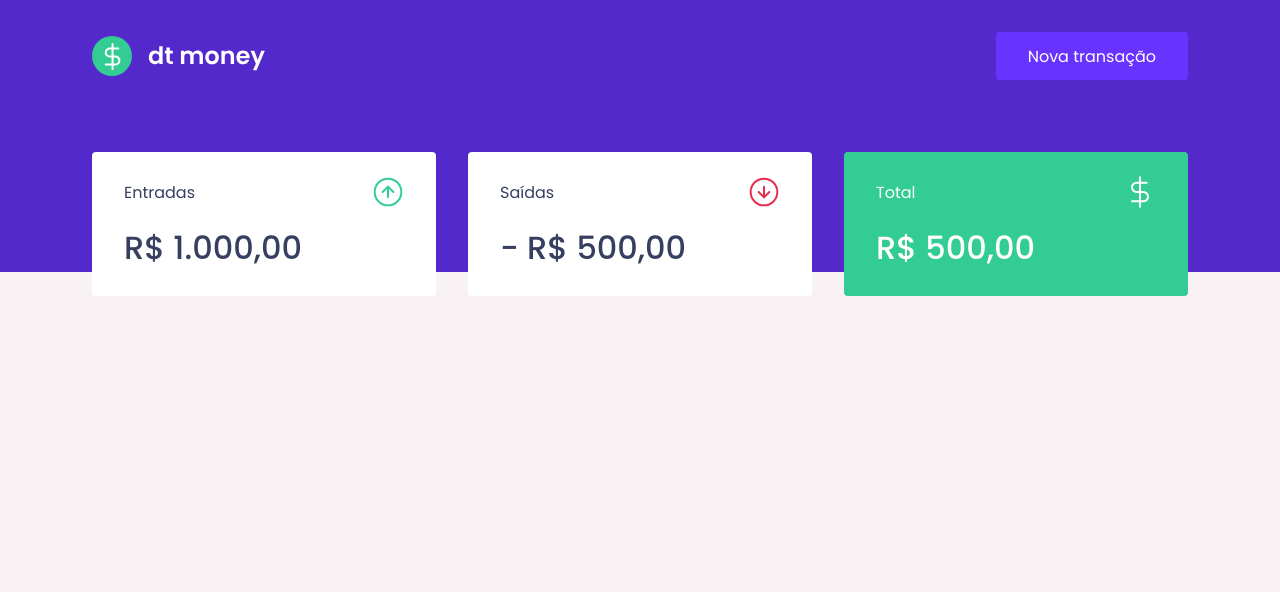
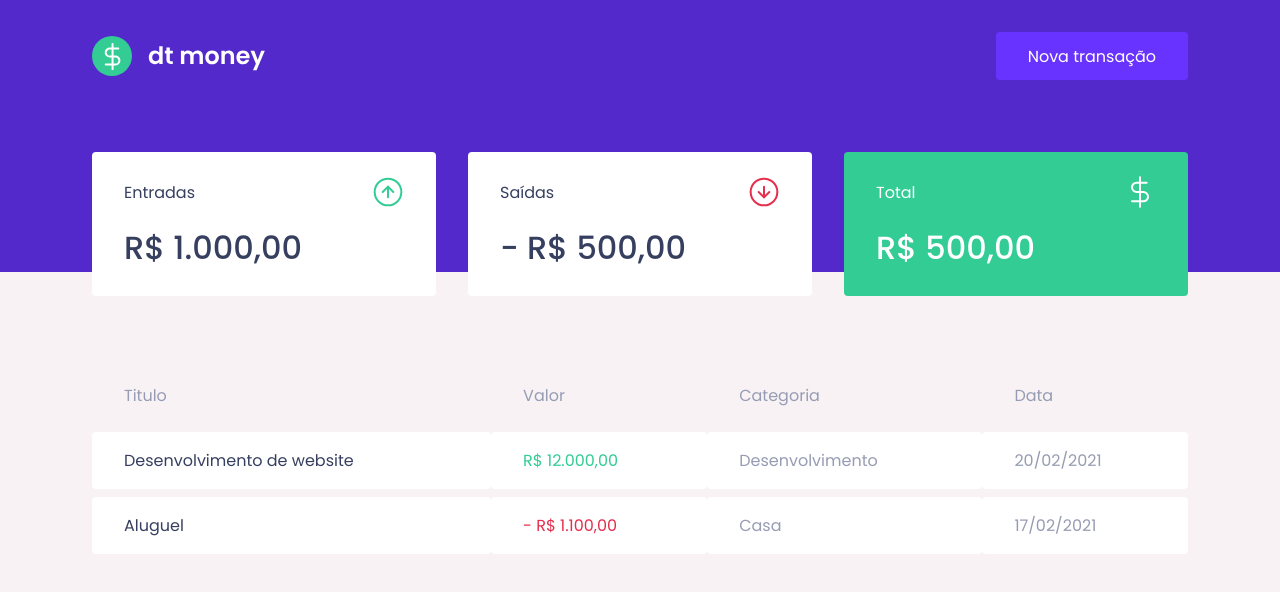
Before and after one commit to RaylsonMarques/ignite-02-dt-money, a React (Create React App) app: page / in a window 1280 px wide. Shown: the top 592 px of the page. Built offline with nearby package versions, Linux system fonts and the light colour scheme.

Commit message:
Cria componente TransactionTable

```diff
--- a/src/components/Dashboard/index.tsx
+++ b/src/components/Dashboard/index.tsx
@@ -1,10 +1,12 @@
 import { Summary } from "../Summary";
+import { TransactionTable } from "../TransactionTable";
 import { Container } from "./styles";
 
 function Dashboard() {
   return (
     <Container>
       <Summary />
+      <TransactionTable />
     </Container>
   );
 }
--- /dev/null
+++ b/src/components/TransactionTable/index.tsx
@@ -0,0 +1,37 @@
+import { Container } from "./styles";
+
+
+function TransactionTable() {
+  return (
+    <Container>
+      <table>
+        <thead>
+          <tr>
+            <th>Titulo</th>
+            <th>Valor</th>
+            <th>Categoria</th>
+            <th>Data</th>
+          </tr>
+        </thead>
+
+        <tbody>
+          <tr>
+            <td>Desenvolvimento de website</td>
+            <td className="deposit">R$ 12.000,00</td>
+            <td>Desenvolvimento</td>
+            <td>20/02/2021</td>
+          </tr>
+
+          <tr>
+            <td>Aluguel</td>
+            <td className="withdraw">- R$ 1.100,00</td>
+            <td>Casa</td>
+            <td>17/02/2021</td>
+          </tr>
+        </tbody>
+      </table>
+    </Container>
+  )
+}
+
+export { TransactionTable }
--- /dev/null
+++ b/src/components/TransactionTable/styles.ts
@@ -0,0 +1,40 @@
+import styled from "styled-components";
+
+const Container = styled.div`
+  margin-top: 4rem;
+
+  table {
+    width: 100%;
+    border-spacing: 0 0.5rem;
+
+    th {
+      color: var(--text-body);
+      font-weight: 400;
+      padding: 1rem 2rem;
+      text-align: left;
+      line-height: 1.5rem;
+    }
+
+    td {
+      padding: 1rem 2rem;
+      border: 0;
+      background: var(--shape);
+      color: var(--text-body);
+      border-radius: 0.25rem;
+
+      &:first-child {
+        color: var(--text-title);
+      }
+
+      &.deposit {
+        color: var(--green);
+      }
+
+      &.withdraw {
+        color: var(--red);
+      }
+    }
+  }
+`;
+
+export { Container }
```
